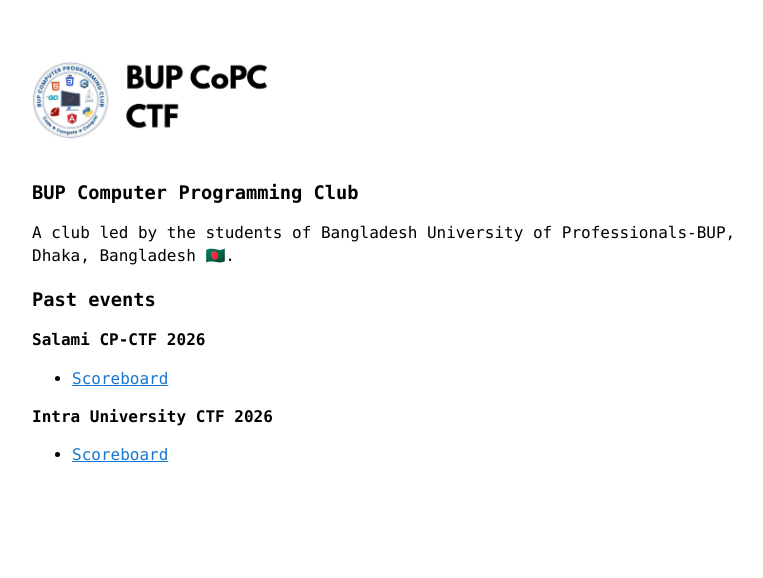
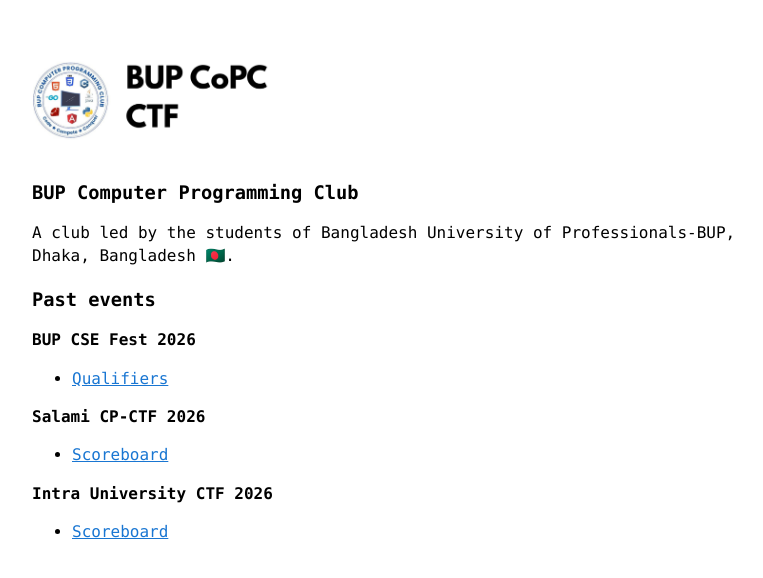
Before and after one commit to towfiq-rakin/ctf.bupcopc.tech, a Jekyll site: the page built from index.md, in a window 1280 px wide. Shown: the top 578 px of the page, without its empty margins (254-1017 px from the left). Built offline with Jekyll 4.4.1, drawn with Linux system fonts in a browser that asks for light colours.

Commit message:
Update Gemfile.lock to remove unused dependencies and enhance compatibility; add BUP CSE Fest 2026 event to index.md

```diff
--- a/index.md
+++ b/index.md
@@ -11,6 +11,10 @@ A club led by the students of Bangladesh University of Professionals-BUP, Dhaka,
 
 ### Past events
 
+**BUP CSE Fest 2026**
+
+- [Qualifiers](https://2026-quals.ctf.bupcopc.tech)
+
 **Salami CP-CTF 2026**
 
 - [Scoreboard](https://salami-cp.ctf.bupcopc.tech/)
```
Also changed, not shown: Gemfile.lock.
